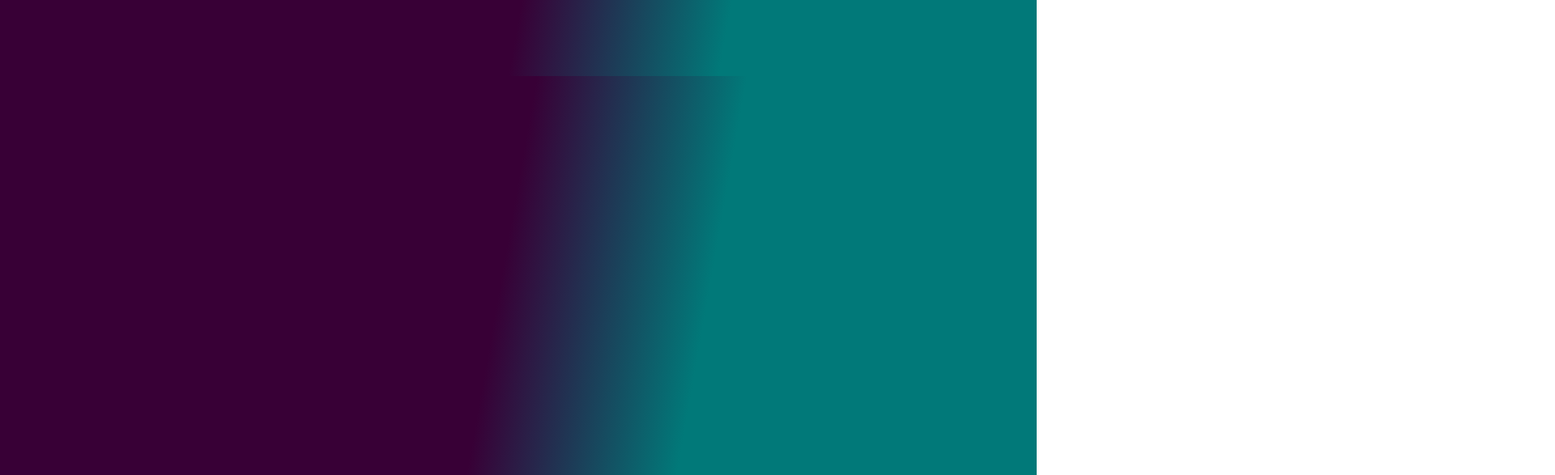
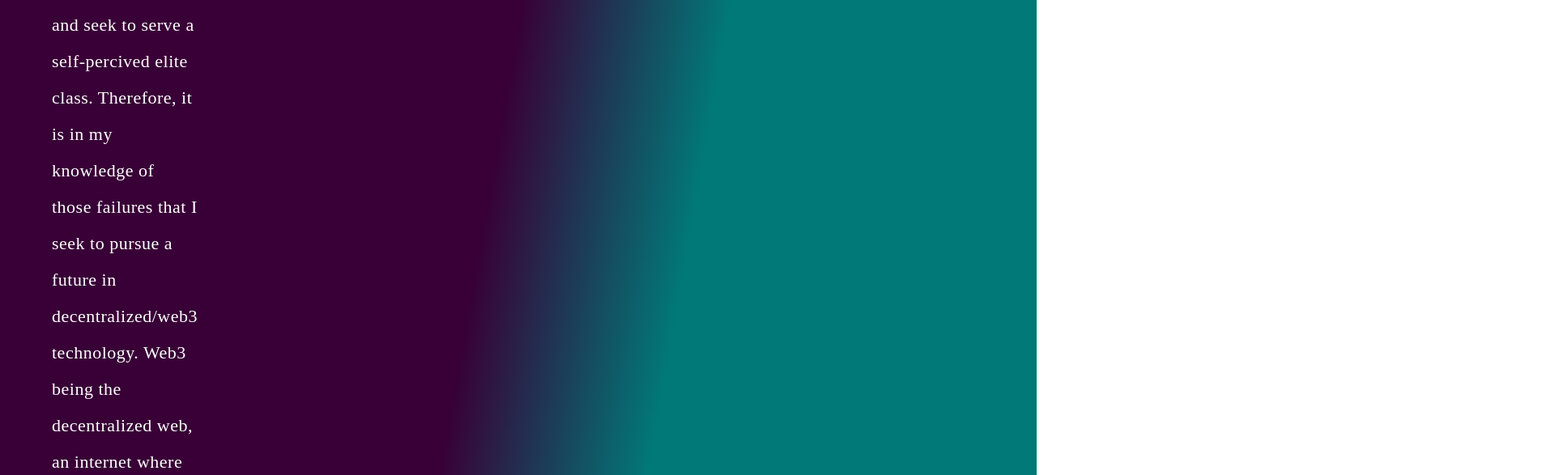
Before and after one commit to GZ2829/crypto-web, a Nuxt app: page / in a window 1280 px wide. Shown: the part 1569-2156 px from the top of the page at 81% size, 1920 px wide, since content can reach past the window. Built offline with nearby package versions, Linux system fonts and the light colour scheme; a web font is replaced by a local one; what vue-particles would draw is missing.

Commit message:
add carousel to about

```diff
--- a/components/home/HomeAbout.vue
+++ b/components/home/HomeAbout.vue
@@ -1,5 +1,7 @@
 <template>
 <div class="c-HomeAbout">
+
+  <div class="c-HomeAbout--outerBox">
 
   <div class="c-HomeAbout--textBox">
     <h1>Let it be said...</h1>
@@ -19,7 +21,28 @@
         </p>
         <h5>Signed,</h5>
         <h2>Gregory Zucchero</h2>
-  </div>
+      </div>
+
+      <VueSlickCarousel :arrows="true" :dots="true">
+        <div>1</div>
+        <div>2</div>
+        <div>3</div>
+        <div>4</div>
+      </VueSlickCarousel>
+
+    </div>
 
 </div>
 </template>
+
+
+<script>
+import VueSlickCarousel from 'vue-slick-carousel'
+import 'vue-slick-carousel/dist/vue-slick-carousel.css'
+// optional style for arrows & dots
+import 'vue-slick-carousel/dist/vue-slick-carousel-theme.css'
+
+export default {
+    components: { VueSlickCarousel },
+}
+</script>
--- a/package.json
+++ b/package.json
@@ -12,6 +12,7 @@
     "core-js": "^3.15.1",
     "nuxt": "^2.15.7",
     "vue-particles": "^1.0.9",
+    "vue-slick-carousel": "^1.0.6",
     "vue-vanta": "^0.0.1"
   },
   "devDependencies": {
--- a/style/home/about.scss
+++ b/style/home/about.scss
@@ -1,21 +1,26 @@
 .c-HomeAbout{
   margin: 0;
-  height: fit-content;
+  height: 100%;
   min-height: 450px;
   width: 100%;
   background-color: #380036;
   background-image: linear-gradient(100deg, #380036 60vw, #017979 80vw);
+}
+
+.c-HomeAbout--outerBox{
+  width: 90%;
+  height: fit-content;
+  padding: 80px 0;
+  margin: 0 auto;
   align-items: center;
   display: flex;
-  justify-content: center;
-
+  justify-content: space-between;
 }
 
 .c-HomeAbout--textBox{
   height: fit-content;
   width: fit-content;
-  margin: 80px 0;
-  max-width: 90%;
+  max-width: 750px;
 
 }
 
@@ -29,8 +34,8 @@
 
 p{
   color: white;
-  font-size: 22px;
-  line-height: 45px;
+  font-size: 16px;
+  line-height: 20px;
   font-family: Objectivity-Regular;
   letter-spacing: .5px
 }
--- a/style/home/nft.scss
+++ b/style/home/nft.scss
@@ -4,7 +4,7 @@
   min-height: 450px;
   width: 100%;
   background-color: #380036;
-  background-image: linear-gradient(100deg, #380036 51vw, #017979 71vw);
+  background-image: linear-gradient(100deg, #380036 47vw, #017979 67vw);
   align-items: center;
   display: flex;
   justify-content: center;
```
Also changed, not shown: 1 other file (tests, documents, lock files or other folders).
